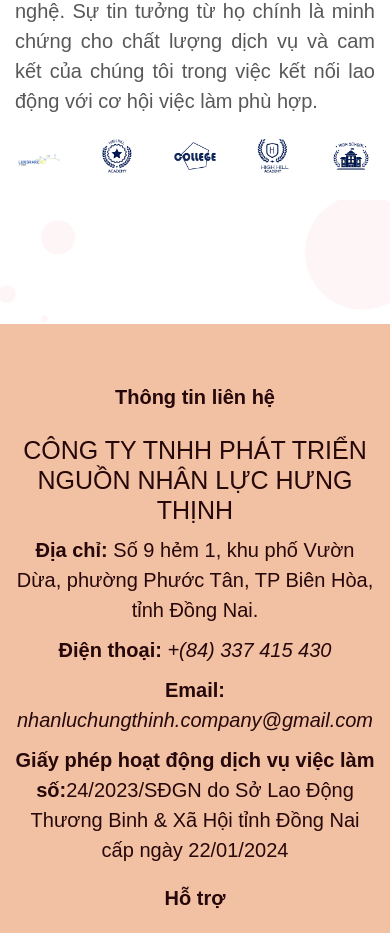
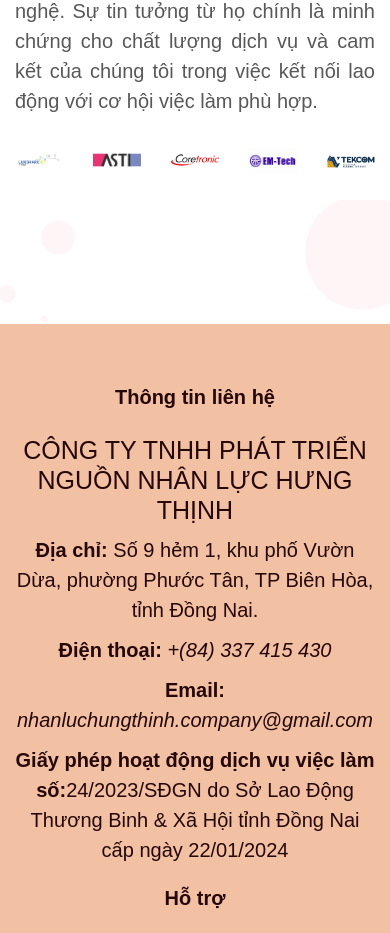
Before and after one commit to vxphat/HungThinh_Web, a plain HTML site: page index.html in a window 390 px wide. Shown: the part 6997-7930 px from the top of the page. Drawn offline with nearby package versions, Linux system fonts and the light colour scheme; a web font is replaced by a local one.

Commit message:
fix responsive

```diff
--- a/index.html
+++ b/index.html
@@ -1323,21 +1323,21 @@
                 <p>
                   Chúng tôi đã thiết lập mối quan hệ hợp tác bền vững với nhiều doanh nghiệp lớn tại các khu công nghiệp trọng điểm khắp Việt Nam. Các đối tác của Hưng Thịnh đều là những công ty uy tín, hoạt động trong đa dạng ngành nghề như sản xuất, lắp ráp, chế biến và công nghệ. Sự tin tưởng từ họ chính là minh chứng cho chất lượng dịch vụ và cam kết của chúng tôi trong việc kết nối lao động với cơ hội việc làm phù hợp.
                 </p>
-                <div class="row">
+                <div class="row justify-content-center align-items-center">
                   <div class="col">
                     <img src="./image/luxshare.png" alt="" class="img-fluid" />
                   </div>
                   <div class="col">
-                    <img src="./image/award-2.png" alt="" class="img-fluid" />
+                    <img src="./image/asti.png" alt="" class="img-fluid" />
                   </div>
                   <div class="col">
-                    <img src="./image/award-3.png" alt="" class="img-fluid" />
+                    <img src="./image/coretronic.png" alt="" class="img-fluid" />
                   </div>
                   <div class="col">
-                    <img src="./image/award-4.png" alt="" class="img-fluid" />
+                    <img src="./image/emtech.png" alt="" class="img-fluid" />
                   </div>
                   <div class="col">
-                    <img src="./image/award-5.png" alt="" class="img-fluid" />
+                    <img src="./image/cty-tekcom.jpg" alt="" class="img-fluid" />
                   </div>
                 </div>
               </div>
--- a/package.json
+++ /dev/null
@@ -1,5 +0,0 @@
-{
-  "dependencies": {
-    "@emailjs/browser": "^4.4.1"
-  }
-}
```
Also changed, not shown: image/asti.png (added), image/coretronic.png (added), image/cty-tekcom.jpg (added), image/emtech.png (added), 1 other file.
